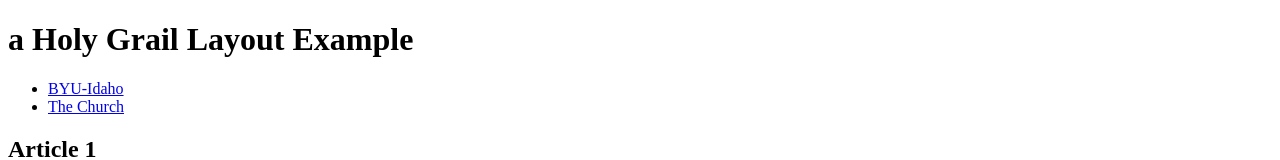
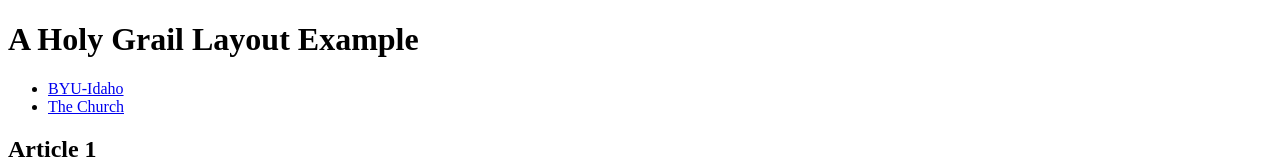
Before and after one commit to Ethem-Deli/wdd130, a plain HTML site: page week02/holygrail.html in a window 1280 px wide. Shown: the top 160 px of the page. Drawn offline with Linux system fonts and the light colour scheme.

Commit message:
modified

```diff
--- a/week02/holygrail.html
+++ b/week02/holygrail.html
@@ -9,7 +9,7 @@
 </head>
 <body>
     <header>
-        <h1>a Holy Grail Layout Example</h1>
+        <h1 Content:>A Holy Grail Layout Example</h1>
     </header>
     <nav>
         <ul>
```
